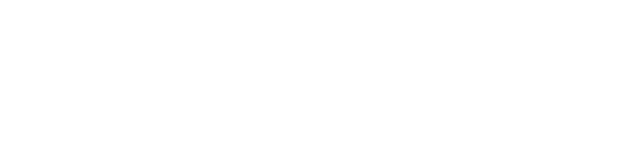
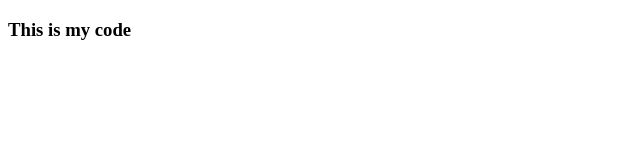
Before and after one commit to kamrulshaqeel/My-first-github-repo, a plain HTML site: page html-M4.html in a window 1280 px wide. Shown: the whole page, without its empty margins (0-640 px from the left). Drawn offline with Linux system fonts and the light colour scheme.

Commit message:
added header

```diff
--- a/html-M4.html
+++ b/html-M4.html
@@ -6,6 +6,6 @@
     <title>My module 4 website</title>
 </head>
 <body>
-
+    <h3>This is my code</h3>
 </body>
 </html>
```
